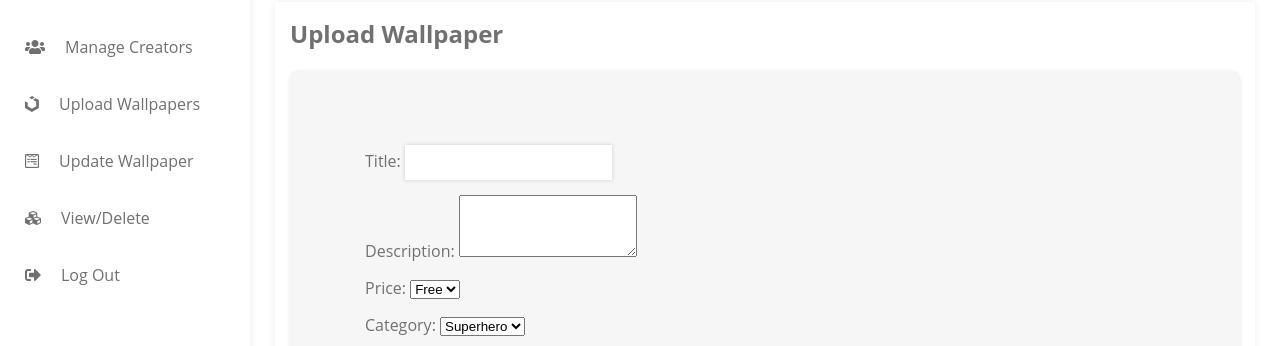
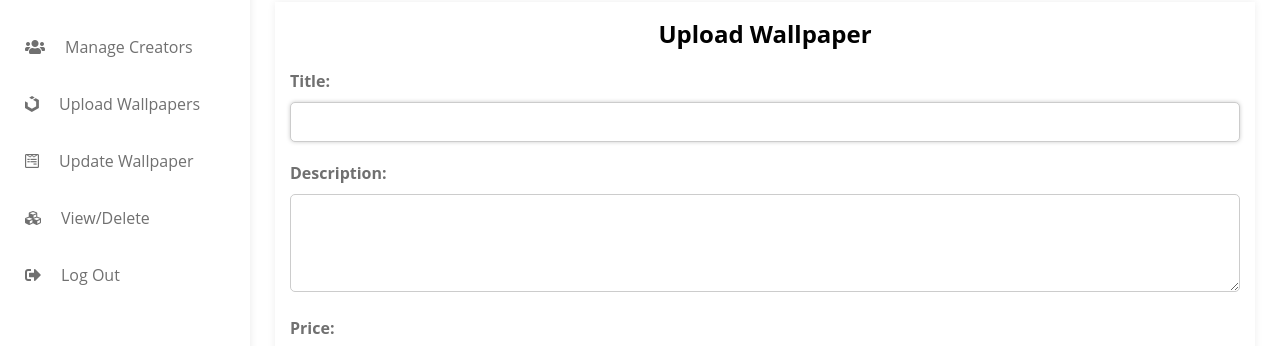
Before and after one commit to Rohith-48/ARR-WALLPAPERS, a Django app: page /upload_wallpaper/ in a window 1280 px wide. Shown: the part 358-704 px from the top of the page. Run offline with Django 4.2, Linux system fonts and the light colour scheme; a user stored in the database is signed in.

Commit message:
design done

```diff
--- a/arrwallpapers/templates/admin_dashboard.html
+++ b/arrwallpapers/templates/admin_dashboard.html
@@ -467,9 +467,6 @@ body.dark-mode .right-part ul li.notifiaction span::before {
     background-color: #ff0000;
 }
 
-/* Add this CSS code to your <style> section or external stylesheet */
-
-/* Original table styles */
 .user-table {
     width: 100%;
     border-collapse: collapse;
@@ -531,6 +528,11 @@ body.dark-mode .user-table tbody tr:nth-child(even) {
 body.dark-mode .user-table tbody tr:hover {
     background-color: #555;
 }
+.dark-mode h2 {
+    font-size: 24px;
+    color: #ffffff;
+}
+
 .user-table button {
     background-color: red;
     color: white;
--- a/arrwallpapers/templates/update_wallpaper.html
+++ b/arrwallpapers/templates/update_wallpaper.html
@@ -3,6 +3,7 @@
 
 {% block content %}
 <style>
+
     .wallpaper-selection {
         display: flex;
         flex-wrap: wrap;
@@ -30,7 +31,7 @@
 
     .wallpaper-card img {
         max-width: 100%;
-        height: auto;
+        max-height: 200px;
     }
 
     .tag-selection {
@@ -43,9 +44,7 @@
         display: none;
     }
 
-
     .tag-label {
-        /* Update tag text color to black */
         color: black;
         display: inline-block;
         background-color: #ccc;
--- a/arrwallpapers/templates/upload_wallpaper.html
+++ b/arrwallpapers/templates/upload_wallpaper.html
@@ -5,22 +5,23 @@
     <div class="title">
         {% if user.is_superuser %}
         <h2>Upload Wallpaper</h2>
+        {% endif %}
     </div>
     <div class="upload-success-message" id="upload-success-message"></div>
     <div class="upload-form">
         <form method="post" enctype="multipart/form-data" action="/upload_wallpaper/" onsubmit="return validateForm()">
             {% csrf_token %}
-            <div class="form-field dark-mode-text">
+            <div class="form-field">
                 <label for="title">Title:</label>
                 <input type="text" id="title" name="title" required>
             </div>
 
-            <div class="form-field dark-mode-text">
+            <div class="form-field">
                 <label for="description">Description:</label>
                 <textarea id="description" name="description" rows="4" required></textarea>
             </div>
 
-            <div class="form-field dark-mode-text">
+            <div class="form-field">
                 <label for="price">Price:</label>
                 <select id="price" name="price">
                     <option value="free">Free</option>
@@ -28,7 +29,7 @@
                 </select>
             </div>
 
-            <div class="form-field dark-mode-text">
+            <div class="form-field">
                 <label for="category">Category:</label>
                 <select id="category" name="category">
                     {% for category_key, category_value in categories %}
@@ -36,24 +37,22 @@
                     {% endfor %}
                 </select>
             </div>
-            <div class="form-field dark-mode-text">
+
             <div class="form-field">
-                <label for="tags" style="color: rgb(0, 0, 0);">Tags (comma-separated):</label>
-                <input type="text" id="tags" name="tags" placeholder="e.g., tag1, tag2, tag3" style="background-color: rgba(255, 255, 255, 0.955); color: rgb(0, 0, 0);">
+                <label for="tags">Tags (comma-separated):</label>
+                <input type="text" id="tags" name="tags" placeholder="e.g., tag1, tag2, tag3">
             </div>
 
-            <div class="form-field dark-mode-text">
+            <div class="form-field">
                 <label for="wallpaper_file">Choose File (Wallpaper only):</label>
                 <input type="file" id="wallpaper_file" name="wallpaper_file" accept="image/*" required>
             </div>
 
-
             <button type="submit" class="upload-button">Upload Wallpaper</button>
         </form>
-
-        {% endif %}
     </div>
 </div>
+
 <script>
     function validateForm() {
         var title = document.getElementById('title').value;
@@ -97,16 +96,70 @@
 
 
 <style>
-    .upload-form {
-        background-color: #f6f6f6;
-        padding: 75px;
-        border-radius: 8px;
-        box-shadow: 0 2px 4px rgba(0, 0, 0, 0.1);
-    }
+.form-field {
+    margin-bottom: 20px;
+}
+header button {
+    margin-top: 5px;
+}
+label {
+    display: block;
+    font-weight: bold;
+    margin-bottom: 5px;
+}
 
-    .form-field {
-        margin-bottom: 15px;
-    }
+input[type="text"],
+input[type="file"],
+select,
+textarea {
+    width: 100%;
+    padding: 10px;
+    border: 1px solid #ccc;
+    border-radius: 5px;
+    font-size: 16px;
+    margin-top: 5px;
+}
+
+select {
+    appearance: none;
+    -webkit-appearance: none;
+    -moz-appearance: none;
+    background: url("arrow-down.png") no-repeat right;
+    background-size: 20px;
+    padding-right: 30px;
+}
+
+/* Style the upload button */
+.upload-button {
+    background-color: #007bff;
+    color: #fff;
+    border: none;
+    border-radius: 5px;
+    padding: 10px 20px;
+    cursor: pointer;
+    font-size: 16px;
+}
+
+/* Optional styles for the success message */
+.upload-success-message {
+    background-color: #4CAF50;
+    color: white;
+    padding: 10px;
+    border-radius: 5px;
+    margin-top: 20px;
+    display: none;
+}
+
+/* Optional styles for the title */
+.title {
+    text-align: center;
+    margin-bottom: 20px;
+}
+
+h2 {
+    font-size: 24px;
+    color: #010101;
+}
 
     .upload-button {
         background-color: #007bff;
--- a/arrwallpapers/templates/view_delete_wallpaper.html
+++ b/arrwallpapers/templates/view_delete_wallpaper.html
@@ -34,7 +34,7 @@
         box-shadow: 0 0 10px white;
         padding: 15px;
         background-color: #fff;
-        flex: 0 0 calc(25% - 20px); /* Each box takes 25% width minus margin */
+        flex: 0 0 calc(25% - 20px);
         box-sizing: border-box;
         display: flex;
         flex-direction: column;
```
Also changed, not shown: other parts of arrwallpapers/templates/upload_wallpaper.html (+39 -3 lines), arrwallpapers/templates/user_upload.html (+29 -8 lines).
